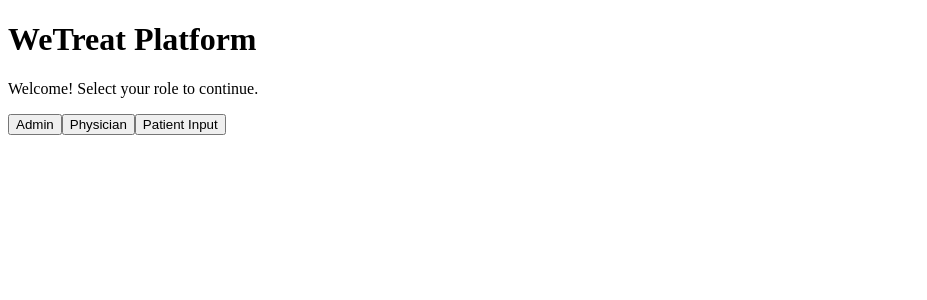
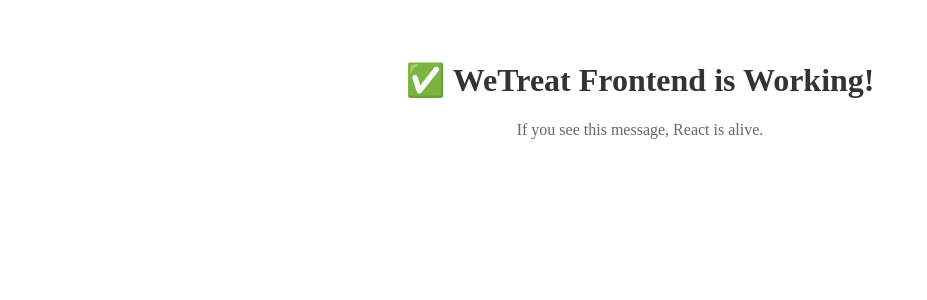
Before and after one commit to tpoerner/wetreat-2.0, a React (Vite) app in the folder frontend/: page / in a window 1280 px wide. Shown: the top 300 px of the page, without its empty margins (0-927 px from the left). Built offline with nearby package versions, Linux system fonts and the light colour scheme.

Commit message:
Update main.jsx

```diff
--- a/frontend/src/main.jsx
+++ b/frontend/src/main.jsx
@@ -1,16 +1,18 @@
-import React from 'react'
-import ReactDOM from 'react-dom/client'
+import React from 'react';
+import ReactDOM from 'react-dom/client';
 
-const App = () => (
-  <div className="min-h-screen flex flex-col items-center justify-center bg-gray-100 text-gray-800">
-    <h1 className="text-4xl font-bold mb-4">WeTreat Platform</h1>
-    <p className="text-lg">Welcome! Select your role to continue.</p>
-    <div className="mt-6 space-x-4">
-      <button className="bg-blue-600 text-white px-4 py-2 rounded hover:bg-blue-700">Admin</button>
-      <button className="bg-green-600 text-white px-4 py-2 rounded hover:bg-green-700">Physician</button>
-      <button className="bg-gray-600 text-white px-4 py-2 rounded hover:bg-gray-700">Patient Input</button>
+const App = () => {
+  return (
+    <div style={{ padding: '2rem', textAlign: 'center' }}>
+      <h1 style={{ fontSize: '2rem', color: '#333' }}>✅ WeTreat Frontend is Working!</h1>
+      <p style={{ color: '#666' }}>If you see this message, React is alive.</p>
     </div>
-  </div>
-)
+  );
+};
 
-ReactDOM.createRoot(document.getElementById('root')).render(<App />)
+const root = document.getElementById('root');
+if (root) {
+  ReactDOM.createRoot(root).render(<App />);
+} else {
+  console.error('❌ Could not find #root in index.html');
+}
```
